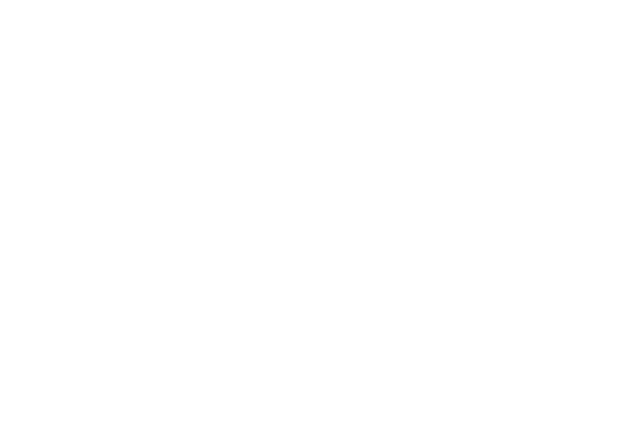
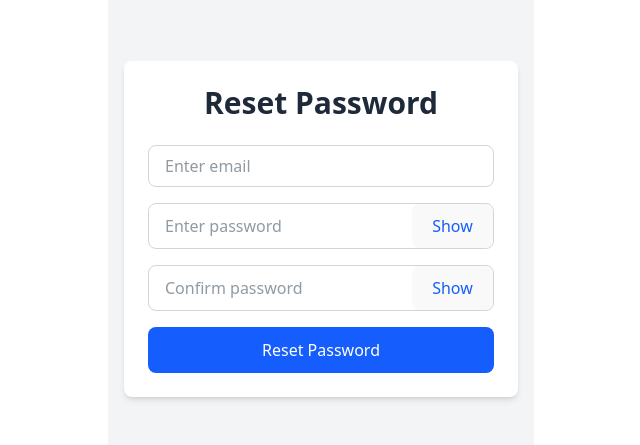
Before and after one commit to ogunnaike1/stonechat, a React (Vite) app in the folder frontend/: page /reset-password in a window 1280 px wide. Before the commit this address had no page. Shown: the part 203-648 px from the top of the page, without its empty margins (319-959 px from the left). Built offline with nearby package versions, Linux system fonts and the light colour scheme; the HTML template or start-up script is replaced by a standard one.

Commit message:
modified reset form

```diff
--- a/frontend/src/App.tsx
+++ b/frontend/src/App.tsx
@@ -5,6 +5,7 @@
 import SignUp from './pages/Signup';
 import ForgotPasswordForm from './pages/Forgotpassword';
 import LoginForm from './pages/Login';
+import ResetPasswordForm from './pages/ResetPassword';
 import './App.css'
 
 function App() {
@@ -16,6 +17,7 @@
   <Routes>
     <Route path="/" element={<SignUp/>}/>
     <Route path="/login" element={<LoginForm/>}/>
+    <Route path="/reset-password" element={<ResetPasswordForm/>}/>
     <Route path="/forget-password" element={<ForgotPasswordForm email={''} onSetEmail={function (event: React.ChangeEvent<HTMLInputElement>): void {
           throw new Error('Function not implemented.');
         } } onClick={function (): void {
--- a/frontend/src/pages/ResetPassword.tsx
+++ b/frontend/src/pages/ResetPassword.tsx
@@ -1,5 +1,5 @@
 import { useState } from "react";
-import Footer from "./Footer";
+
 
 const ResetPasswordForm = () => {
   const [show, setShow] = useState(false);
@@ -22,46 +22,46 @@
             />
 
             {/* New Password */}
-            <div className="relative">
+            <div className="flex items-center w-full border border-gray-300 rounded-lg focus-within:border-blue-500">
                 <input
                     type={show ? "text" : "password"}
                     placeholder="Enter password"
-                className="w-full border border-gray-300 rounded-lg px-4 py-2 pr-16 focus:outline-none focus:border-blue-500"
+                    className="flex-1 px-4 py-2 focus:outline-none min-w-0"
                 />
                 <button
                     type="button"
                     onClick={handleClick}
-                className="absolute right-3 top-2 text-sm text-blue-600 hover:underline"
+                    className="px-3 text-sm text-blue-600 hover:underline whitespace-nowrap"
                 >
                     {show ? "Hide" : "Show"}
                 </button>
             </div>
 
+
             {/* Confirm Password */}
-            <div className="relative">
+            <div className="flex items-center w-full border border-gray-300 rounded-lg focus-within:border-blue-500">
                 <input
                     type={show ? "text" : "password"}
                     placeholder="Confirm password"
-                className="w-full border border-gray-300 rounded-lg px-4 py-2 pr-16 focus:outline-none focus:border-blue-500"
+                    className="flex-1 px-4 py-2 focus:outline-none min-w-0"
                 />
                 <button
                     type="button"
                     onClick={handleClick}
-                className="absolute right-3 top-2 text-sm text-blue-600 hover:underline"
+                    className="px-3 text-sm text-blue-600 hover:underline whitespace-nowrap"
                 >
                     {show ? "Hide" : "Show"}
                 </button>
            </div>
 
+
             {/* Submit */}
-            <button className="w-full bg-blue-600 text-white py-2 rounded-lg hover:bg-blue-700 transition">
+            <button className="w-full !bg-blue-600 text-white py-2 rounded-lg hover:bg-blue-700 transition">
               Reset Password
             </button>
           </div>
         </div>
       </div>
-
-      <Footer />
     </div>
   );
 };
```
Lines whose indentation alone changed are shown as unchanged.
